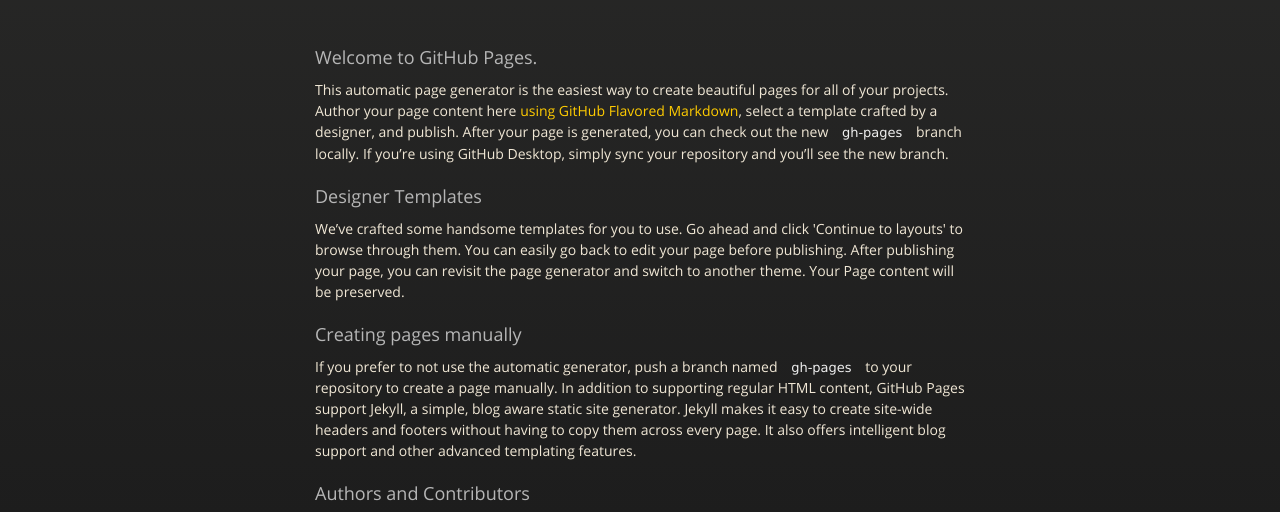
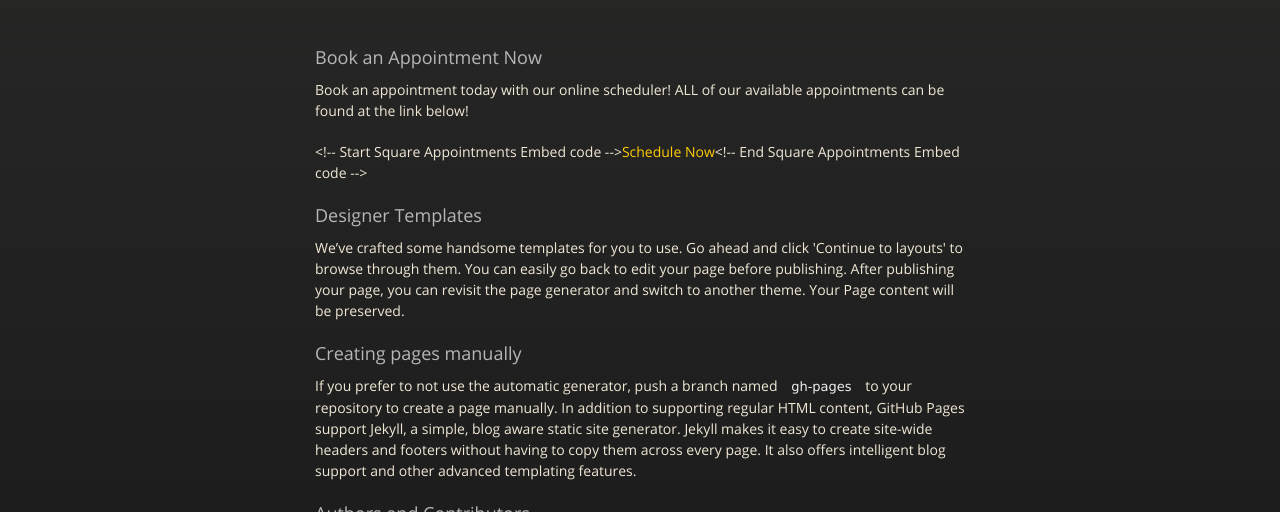
Before and after one commit to YummyGoddess/buffedbuddha, a plain HTML site: page index.html in a window 1280 px wide. Shown: the part 226-738 px from the top of the page. Drawn offline with nearby package versions, Linux system fonts and the light colour scheme.

```diff
--- a/index.html
+++ b/index.html
@@ -39,9 +39,12 @@
         </div>
 
         <h3>
-<a id="welcome-to-github-pages" class="anchor" href="#welcome-to-github-pages" aria-hidden="true"><span class="octicon octicon-link"></span></a>Welcome to GitHub Pages.</h3>
+<a id="book-an-appointment-now" class="anchor" href="#book-an-appointment-now" aria-hidden="true"><span class="octicon octicon-link"></span></a>Book an Appointment Now</h3>
 
-<p>This automatic page generator is the easiest way to create beautiful pages for all of your projects. Author your page content here <a href="https://guides.github.com/features/mastering-markdown/">using GitHub Flavored Markdown</a>, select a template crafted by a designer, and publish. After your page is generated, you can check out the new <code>gh-pages</code> branch locally. If you’re using GitHub Desktop, simply sync your repository and you’ll see the new branch.</p>
+<p>Book an appointment today with our online scheduler! ALL of our available appointments can be found
+at the link below!</p>
+
+<p>&lt;!-- Start Square Appointments Embed code --&gt;<a href="https://squareup.com/appointments/book/ZBGBOT/the-buffed-buddha">Schedule Now</a>&lt;!-- End Square Appointments Embed code --&gt;</p>
 
 <h3>
 <a id="designer-templates" class="anchor" href="#designer-templates" aria-hidden="true"><span class="octicon octicon-link"></span></a>Designer Templates</h3>
```
Also changed, not shown: params.json (+1 -1 lines).
